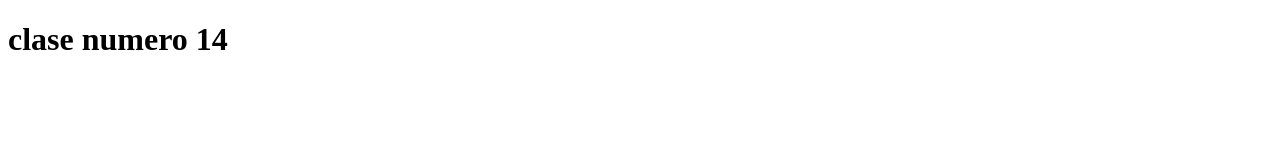
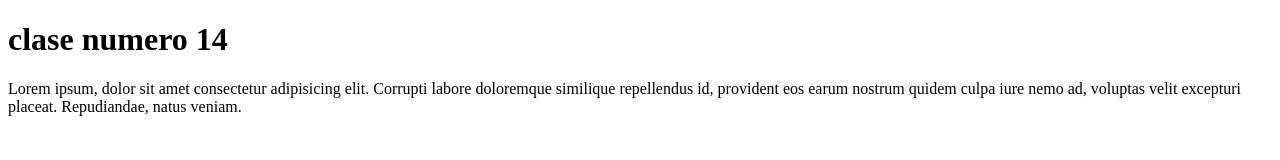
Before and after one commit to Sergio-Cadiz/node, a website: page index.html in a window 1280 px wide. Drawn offline with Linux system fonts and the light colour scheme.

Commit message:
agregamos un lorem

```diff
--- a/index.html
+++ b/index.html
@@ -7,5 +7,6 @@
 </head>
 <body>
     <h1>clase numero 14</h1>
+    <p>Lorem ipsum, dolor sit amet consectetur adipisicing elit. Corrupti labore doloremque similique repellendus id, provident eos earum nostrum quidem culpa iure nemo ad, voluptas velit excepturi placeat. Repudiandae, natus veniam.</p>
 </body>
 </html>
```
